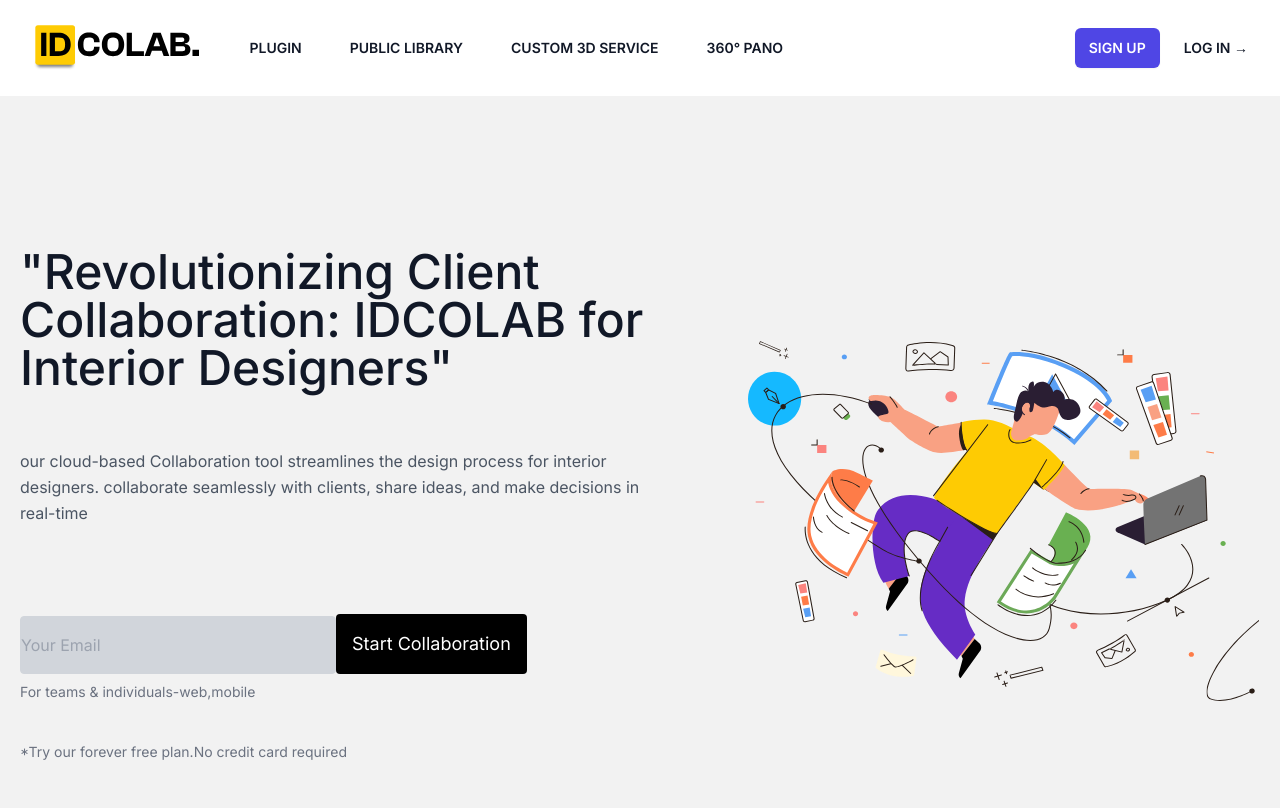
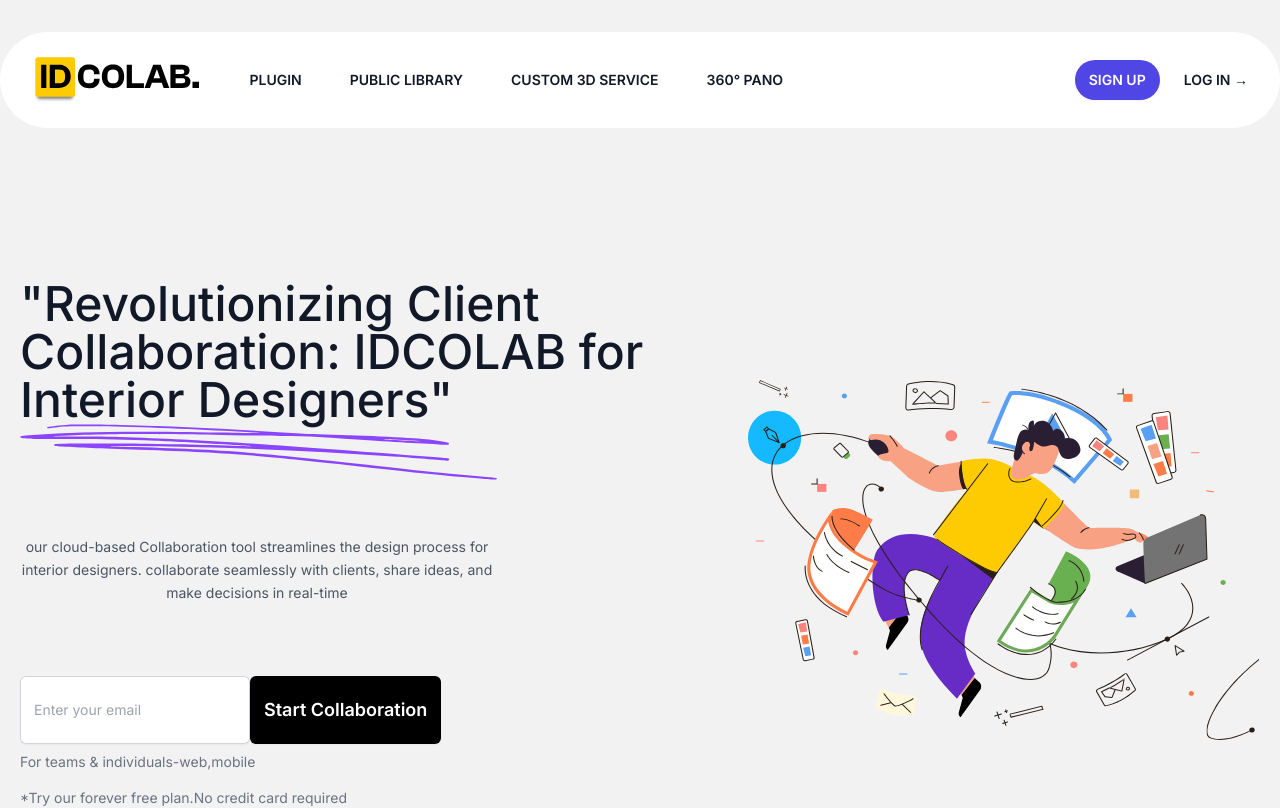
Before and after one commit to muhammad-danish1998/idcolab_2, a Next.js app: page / in a window 1280 px wide. Shown: the top 808 px of the page. Built offline with nearby package versions, Linux system fonts and the light colour scheme.

Commit message:
newslater work done

```diff
--- a/src/app/components/Featured.jsx
+++ b/src/app/components/Featured.jsx
@@ -3,16 +3,16 @@
 const Featured = () => {
   return (
     <div>
-      <section class="text-gray-600 body-font">
-        <div class="container px-5  mx-auto">
+      <section class="text-gray-600 body-font ">
+        <div class="container px-5   mx-auto">
           <div class="flex flex-wrap w-full  flex-col items-center text-center">
             <h1 class="title-font sm:text-5xl text-3xl mb-14 font-medium text-gray-900">
               Featured we <br /> Provide for you
             </h1>
 
           </div>
-          <div class="flex flex-wrap -m-4 ">
-            <div class="xl:w-1/3 md:w-1/2 p-4 ">
+          <div class="flex flex-wrap -m-4 max-w-7xl mx-auto ">
+            <div class="xl:w-1/3 md:w-1/2 p-4  ">
               <div class="border border-gray-200 p-6 rounded-lg bg-white bg-white">
                 <div class="w-10 h-10 inline-flex items-center justify-center rounded-full bg-indigo-100 text-indigo-500 mb-4">
                   <svg
--- a/src/app/components/Header.jsx
+++ b/src/app/components/Header.jsx
@@ -16,8 +16,8 @@
   const [mobileMenuOpen, setMobileMenuOpen] = useState(false)
 
   return (
-    <header className="bg-white">
-      <nav className="mx-auto flex max-w-8xl items-center justify-between p-6 lg:px-8" aria-label="Global">
+    <header className="bg-white lg:rounded-full lg:max-w-screen-2xl lg:mx-auto lg:mt-8 ">
+      <nav className="mx-auto flex  items-center justify-between p-6 lg:px-8" aria-label="Global">
         <div className="flex items-center gap-x-12">
           <a href="#" className="-m-1.5 p-1.5">
             <span className="sr-only">Your Company</span>
@@ -46,7 +46,7 @@
         <div className=" flex items-center gap-x-6">
                 <a
                   href="#"
-                  className="rounded-md bg-indigo-600 px-3.5 py-2.5 text-sm font-semibold text-white shadow-sm hover:bg-indigo-500 focus-visible:outline focus-visible:outline-2 focus-visible:outline-offset-2 focus-visible:outline-indigo-600"
+                  className="rounded-full bg-indigo-600 px-3.5 py-2.5 text-sm font-semibold text-white shadow-sm hover:bg-indigo-500 focus-visible:outline focus-visible:outline-2 focus-visible:outline-offset-2 focus-visible:outline-indigo-600"
                 >
                   SIGN UP
                 </a>
--- a/src/app/components/Hero.jsx
+++ b/src/app/components/Hero.jsx
@@ -5,42 +5,52 @@
     <div>
       <section className="text-gray-600 mt-14 body-font">
         <div className="container mx-auto flex px-5 py-24 md:flex-row flex-col items-center">
-          <div className="lg:flex-grow md:w-1/2  lg:pr-24 md:pr-16 flex flex-col md:items-start md:text-left mb-16 md:mb-0 items-center text-center">
+          <div className="lg:flex-grow md:w-1/2   lg:pr-24 md:pr-16 flex flex-col md:items-start md:text-left mb-16 md:mb-0 items-center text-center">
             <h1 className="title-font sm:text-5xl text-3xl mb-14 font-medium text-gray-900">
               "Revolutionizing Client Collaboration: IDCOLAB for Interior
               Designers"
+              <span>
+                <img src="/headerLine.svg" />
+              </span>
             </h1>
-            <p className="mb-8 leading-relaxed">
+            <p className="mb-8 text-sm leading-relaxed w-3/4 text-center">
               our cloud-based Collaboration tool streamlines the design process
               for interior designers. collaborate seamlessly with clients, share
               ideas, and make decisions in real-time
             </p>
-            <div className="flex w-full md:justify-start justify-center items-end mt-14">
-              <div className="relative mr-0 md:w-full lg:w-full xl:w-1/2 w-2/4">
+
+            <form className="mt-10 lg:w-4/6">
+              <div className="flex ">
+                <label htmlFor="email-address" className="sr-only">
+                  Email address
+                </label>
                 <input
-                  placeholder="Your Email"
-                  type="text"
-                  id="hero-field"
-                  name="hero-field"
-                  className="w-full bg-gray-100 rounded border bg-gray-300 border-gray-300 focus:ring-2 focus:ring-indigo-200 focus:bg-transparent focus:border-indigo-500 text-base outline-none text-gray-700 py-4  transition-colors duration-200 ease-in-out"
+                  id="email-address"
+                  name="email"
+                  type="email"
+                  autoComplete="email"
+                  required
+                  className="min-w-0  flex-auto rounded-md border-0 px-3.5 py-2 text-gray-900 shadow-sm ring-1 ring-inset ring-gray-300 placeholder:text-gray-400 focus:ring-2 focus:ring-inset focus:ring-indigo-600 sm:text-sm sm:leading-6"
+                  placeholder="Enter your email"
                 />
+                <button
+                  type="submit"
+                  className="bg-black flex-none rounded-md  px-3.5 lg:py-5 text-sm lg:text-lg font-semibold text-white shadow-sm hover:bg-indigo-500 focus-visible:outline focus-visible:outline-2 focus-visible:outline-offset-2 focus-visible:outline-indigo-600"
+                >
+                  Start Collaboration
+                </button>
               </div>
-              <button className="inline-flex text-white bg-black border-0 lg:py-4 py-1 px-4 focus:outline-none hover:bg-yellow-400 rounded lg:text-lg">
-                Start Collaboration
-              </button>
-
-            </div>
-
-            <p className="text-sm mt-2 text-gray-500 mb-8 w-full">
+            </form>
+            <p className="text-sm mt-2 text-gray-500 mb-4 w-full">
               For teams & individuals-web,mobile
             </p>
-            <p className="text-sm mt-2 text-gray-500 mb-8 w-full">
+            <p className="text-sm  text-gray-500 mb-8 w-full">
               *Try our forever free plan.No credit card required
             </p>
           </div>
           <div className="lg:max-w-lg lg:w-full md:w-1/2 w-5/6">
             <img
-              className="object-cover object-center rounded"
+              className="object-cover  object-center "
               alt="hero"
               src="/header image.svg"
             />
```
Also changed, not shown: public/headerLine.svg (added).
